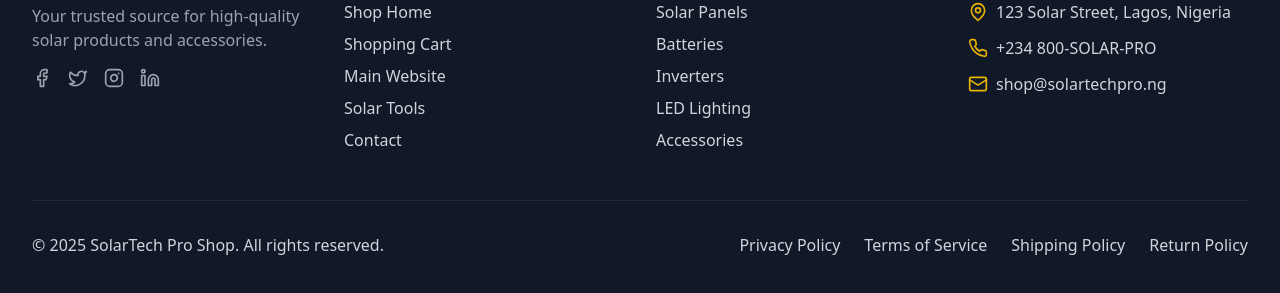
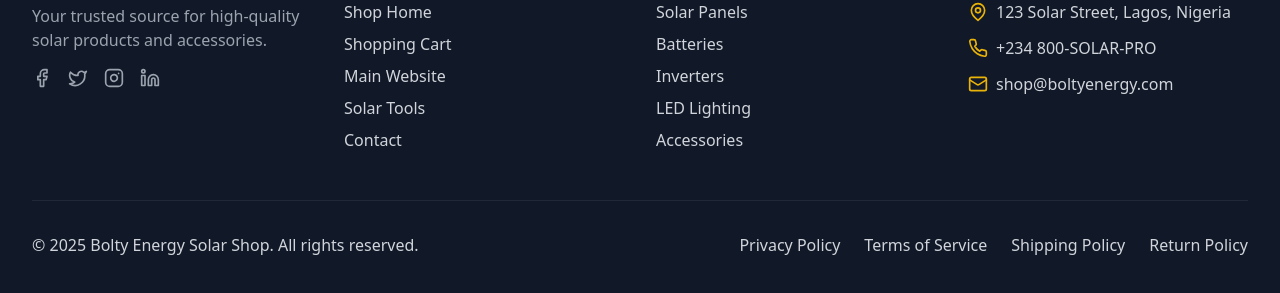
Before and after one commit to tobidelly/solar_energy, a React (Vite) app: page /shop in a window 1280 px wide. Shown: the part 3596-3889 px from the top of the page. Built offline with nearby package versions, Linux system fonts and the light colour scheme.

Commit message:
ShopFooter updated

```diff
--- a/src/components/shop/ShopFooter.tsx
+++ b/src/components/shop/ShopFooter.tsx
@@ -66,7 +66,7 @@ export default function ShopFooter() {
               </li>
               <li className="flex items-center">
                 <Mail className="h-5 w-5 text-yellow-500 mr-2" />
-                <span>shop@solartechpro.ng</span>
+                <span>shop@boltyenergy.com</span>
               </li>
             </ul>
           </div>
@@ -74,7 +74,7 @@ export default function ShopFooter() {
 
         <div className="border-t border-gray-800 mt-12 pt-8">
           <div className="flex flex-col md:flex-row justify-between items-center">
-            <p>&copy; {new Date().getFullYear()} SolarTech Pro Shop. All rights reserved.</p>
+            <p>&copy; {new Date().getFullYear()} Bolty Energy Solar Shop. All rights reserved.</p>
             <div className="flex space-x-6 mt-4 md:mt-0">
               <a href="#" className="hover:text-white">Privacy Policy</a>
               <a href="#" className="hover:text-white">Terms of Service</a>
```
